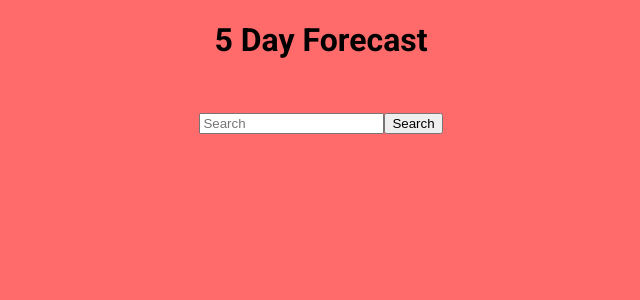
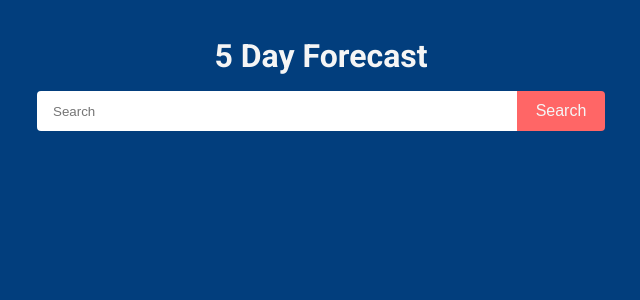
Before and after one commit to mpeck99/Vue-Weather-App, a Vue app: page / in a window 1280 px wide. Shown: the top 300 px of the page, without its empty margins (319-959 px from the left). Built offline with nearby package versions, Linux system fonts and the light colour scheme.

Commit message:
styling the form group/input/btn

```diff
--- a/src/App.vue
+++ b/src/App.vue
@@ -95,9 +95,10 @@ export default {
 </script>
 
 <style>
-    * {
-        box-sizing: border-box;
-    }
+  * {
+    box-sizing: border-box;
+  }
+
   html, body {
     height: 100%;
 
@@ -108,19 +109,31 @@ export default {
     font-family: 'Lato', sans-serif;
     text-align: center;
     text-transform: capitalize;
+    color: #f5f5f5;
 
-  background-color: #FF6B6B;
+    background-color: #023e7d;
+  }
 
-  }
   #app {
+    min-height: 100%;
+    width: 90%;
+
+    margin: 0 auto;
+    padding: 1rem 0;
+
     display: flex;
     flex-direction: column;
   }
 
-  h1 {
+  h1, h2 {
     margin-bottom: 0;
 
     font-family: 'Roboto', sans-serif;
+  }
+
+  h2 {
+    margin-top: 3rem;
+    margin-bottom: 0;
   }
 
   p {
@@ -128,33 +141,66 @@ export default {
   }
 
   section {
-    flex-grow: 1;
+    height: 100%;
+    width: 100%;
 
-    display: grid;
-    grid-template-columns: 100%;
-    grid-template-rows: 6rem 1fr;
+    display: flex;
+    flex-direction: column;
+  }
+
+  .form-group {
+    max-width: 90%;
+
+    display: flex;
+    align-items: stretch;
+    flex: 1;
+    grid-row: 1 / 2;
+    justify-self: center;
+    align-self: center;
+
+    margin-top: 1rem;
+
+    font-family: 'lato', sans-serif;
+  }
+
+  input {
+    width: 30rem;
+    height: 2.5rem;
 
     padding: 1rem;
 
-
-  }
-  .form-group {
-    grid-row: 1 / 2;
-    justify-self: center;
-    align-self: center;
+    border-radius: 0.25rem;
+    border-top-right-radius: 0;
+    border-bottom-right-radius: 0;
+    border: none;
   }
 
+  button {
+    height: 2.5rem;
+    width: 5.5rem;
+
+    color: #f5f5f5;
+    font-size: 1rem;
+
+    background-color: #ff6666;
+    border-radius: 0.25rem;
+    border-bottom-left-radius: 0;
+    border-top-left-radius: 0;
+    border: none;;
+  }
+
+
   .card-wrapper {
-    width: 90%;
+    width: 100%;
+    height: 100%;
 
     display: flex;
     justify-content: center;
     align-items: center;
     flex-wrap: wrap;
-    justify-self: center;
     align-self: center;
-    grid-column: 1;
-    grid-row: 2 / 3;
+
+    color: #333;
   }
 
   .card {
@@ -170,12 +216,35 @@ export default {
     text-align: center;
 
     border-radius: 0.25rem;
+    background-color: #f5f5f5;
+    box-shadow:
+    0 2.8px 2.2px rgba(0, 0, 0, 0.034),
+    0 6.7px 5.3px rgba(0, 0, 0, 0.048),
+    0 12.5px 10px rgba(0, 0, 0, 0.06),
+    0 22.3px 17.9px rgba(0, 0, 0, 0.072),
+    0 41.8px 33.4px rgba(0, 0, 0, 0.086),
+    0 100px 80px rgba(0, 0, 0, 0.12);
+    -webkit-box-shadow: 0 2.8px 2.2px rgba(0, 0, 0, 0.034),
+    0 6.7px 5.3px rgba(0, 0, 0, 0.048),
+    0 12.5px 10px rgba(0, 0, 0, 0.06),
+    0 22.3px 17.9px rgba(0, 0, 0, 0.072),
+    0 41.8px 33.4px rgba(0, 0, 0, 0.086),
+    0 100px 80px rgba(0, 0, 0, 0.12);
+    -moz-box-shadow: 0 2.8px 2.2px rgba(0, 0, 0, 0.034),
+    0 6.7px 5.3px rgba(0, 0, 0, 0.048),
+    0 12.5px 10px rgba(0, 0, 0, 0.06),
+    0 22.3px 17.9px rgba(0, 0, 0, 0.072),
+    0 41.8px 33.4px rgba(0, 0, 0, 0.086),
+    0 100px 80px rgba(0, 0, 0, 0.12);
 
-     background-color: #F7FFF7;
   }
 
   .status .temp {
     font-size: 2.5rem;
+  }
+
+  .status-icn {
+    scale: 2;
   }
 
   .temp {
```
